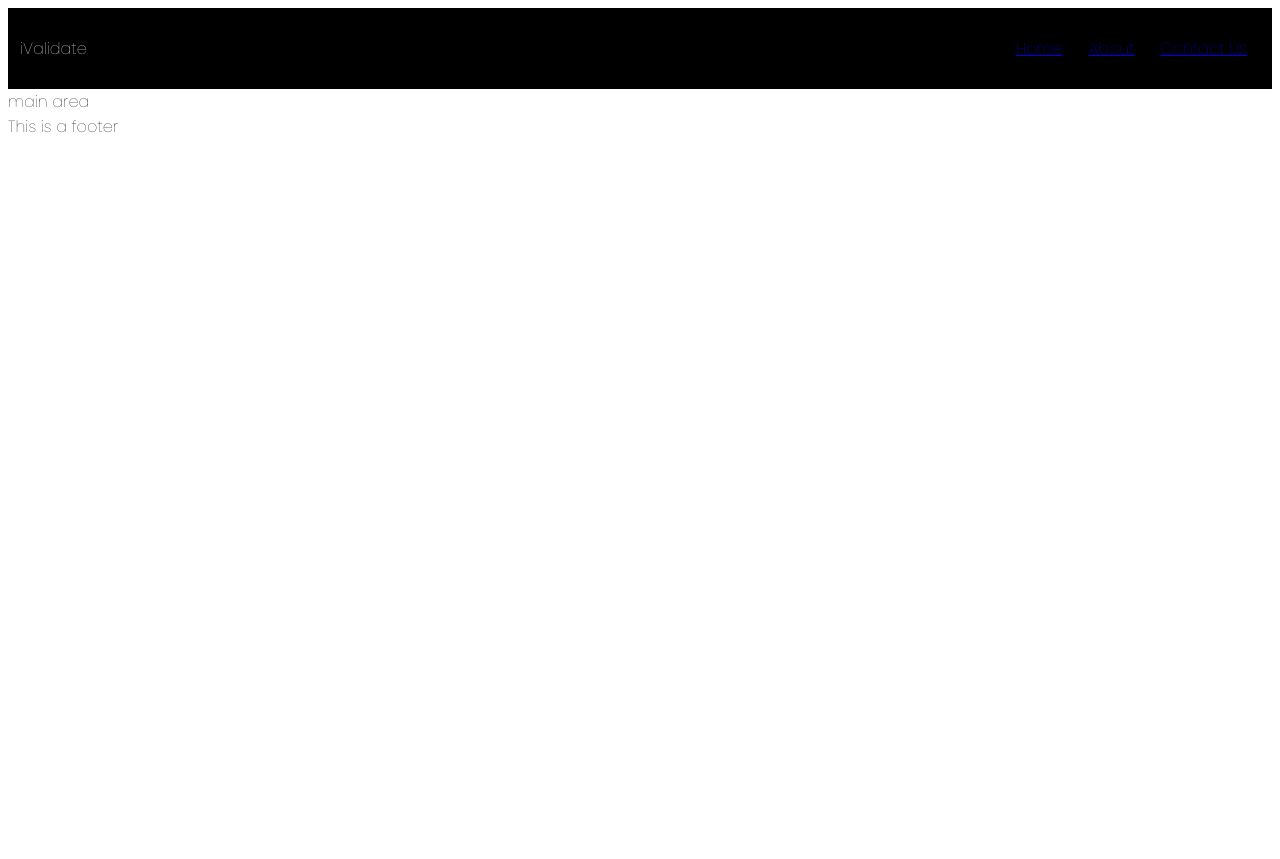
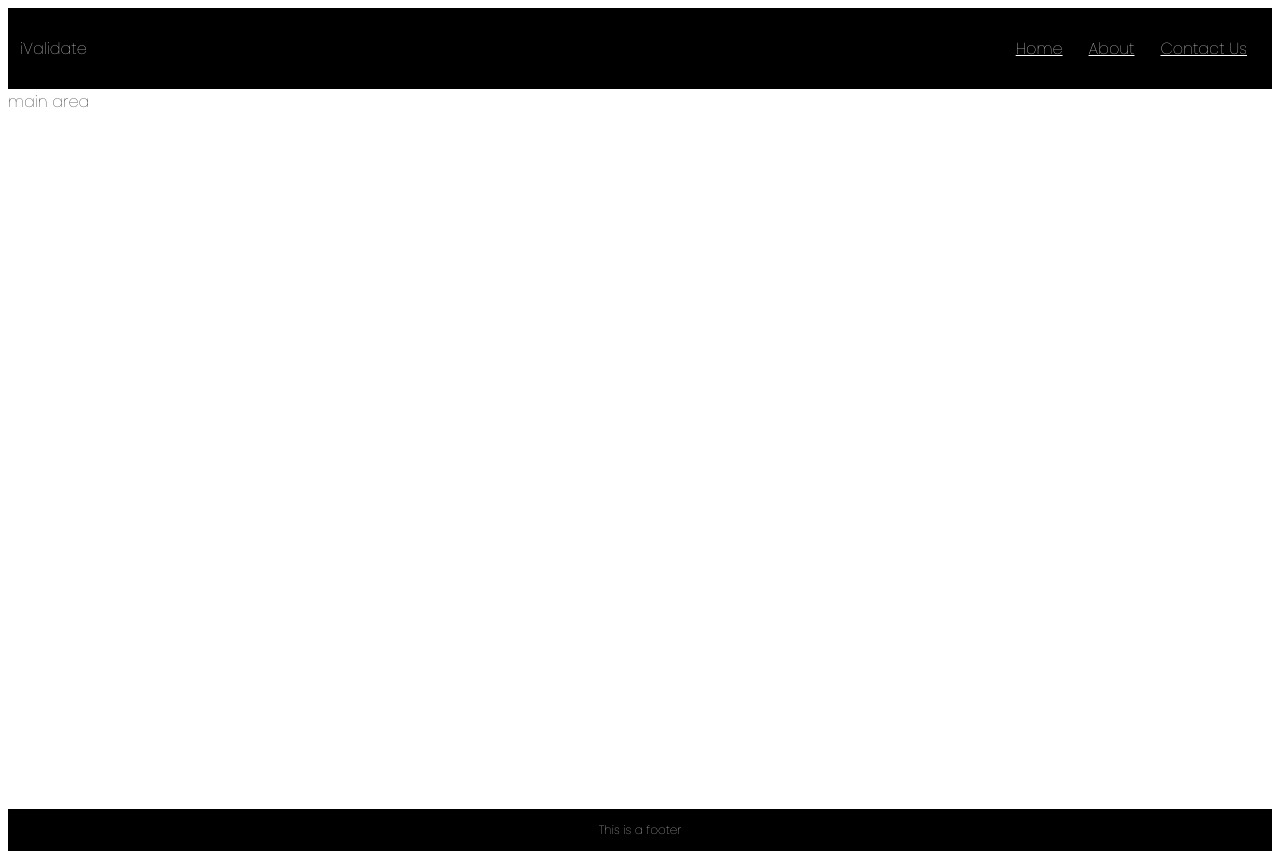
Before and after one commit to KshitijShresth29/Email-Validator, a plain HTML site: page index.html in a window 1280 px wide. Before the commit the page ends 800 px from the top, so only its background shows below. Drawn offline with Linux system fonts and the light colour scheme.

Commit message:
Update style.css

```diff
--- a/style.css
+++ b/style.css
@@ -20,3 +20,22 @@ ul li{
     list-style: none;
     padding: 0 13px;
 }
+ul li a{
+    color: white;
+}
+ul li a:hover{
+    color: rgb(139, 139, 139);
+}
+main{
+    min-height: 90vh;
+}
+footer{
+    background-color: black;
+    color: white;
+    display: flex;
+    padding: 12px;
+    display: flex;
+    justify-content: center;
+    align-items: center;
+    font-size: 12px;
+}
```
